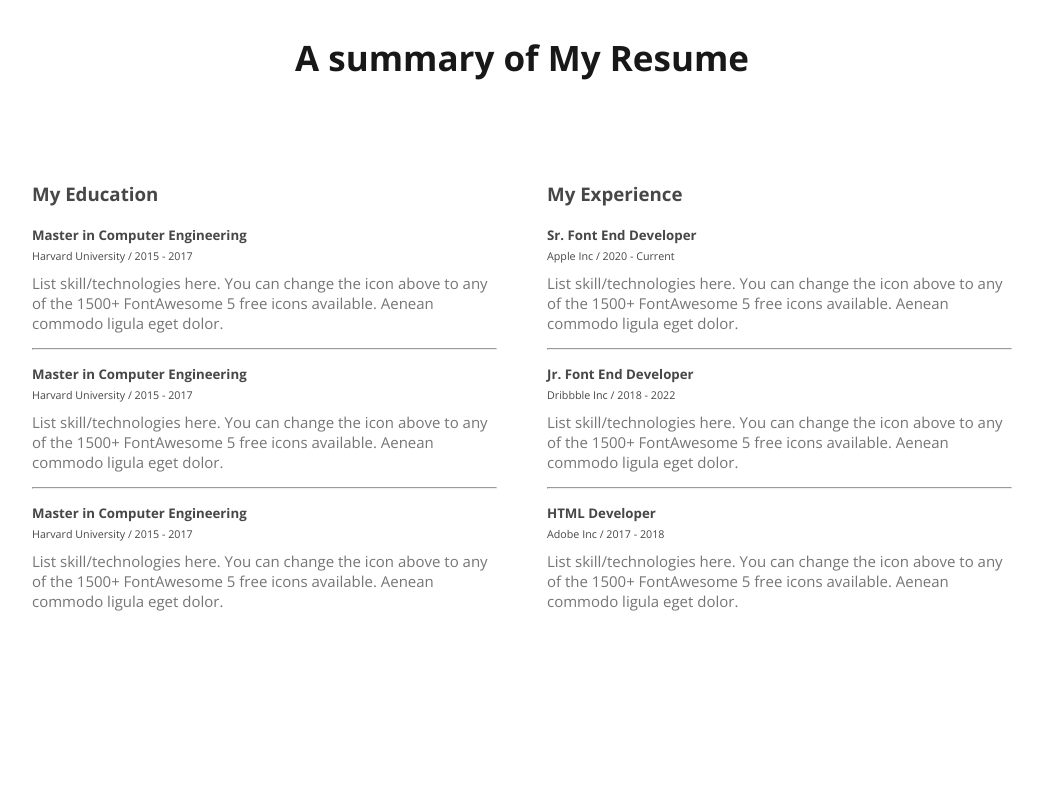
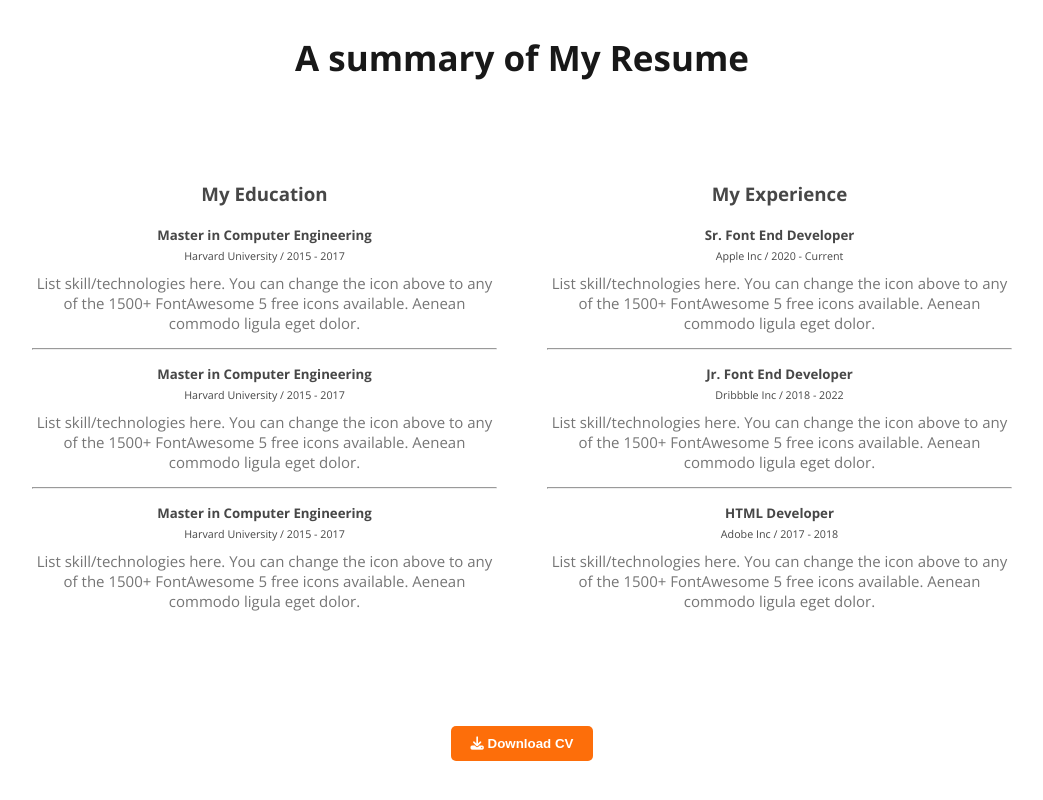
Before and after one commit to MD-Moniruzzaman-Arafat/web-project-1, a plain HTML site: page index.html in a window 1280 px wide. Shown: the part 2293-3093 px from the top of the page, without its empty margins (118-1161 px from the left). Drawn offline with nearby package versions, Linux system fonts and the light colour scheme.

Commit message:
summary of my resume section design update

```diff
--- a/index.html
+++ b/index.html
@@ -157,6 +157,7 @@
                     </div>
                 </div>
             </div>
+            <button class="button-primary"><i class="fa-solid fa-download"></i> Download CV</button>
         </section>
 
     </main>
--- a/style.css
+++ b/style.css
@@ -163,6 +163,7 @@ main {
 
 .summary-of-my-resume-container {
     padding: 100px 0px;
+    text-align: center;
 }
 
 .resume-container {
```
